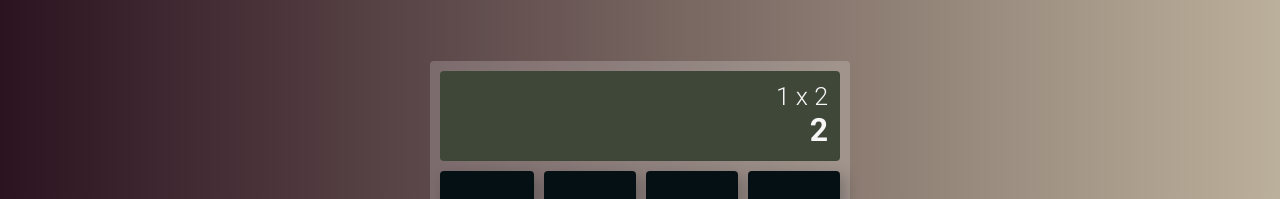
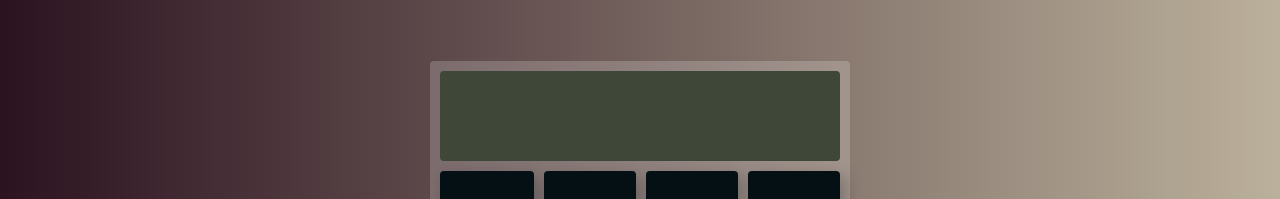
Before and after one commit to saviomisael/calculadora-vuejs, a Vue app: page / in a window 1280 px wide. Shown: the top 199 px of the page. Built offline with nearby package versions, Linux system fonts and the light colour scheme.

Commit message:
refactor Calculator component

```diff
--- a/src/components/Calculator/script.js
+++ b/src/components/Calculator/script.js
@@ -6,4 +6,5 @@ export default {
     PanelResult,
     ButtonsGrid,
   },
+  inject: ['formula', 'result'],
 }
--- a/src/components/Calculator/template.html
+++ b/src/components/Calculator/template.html
@@ -1,4 +1,4 @@
 <main class="calculator">
-  <panel-result formula="1 x 2" result="2"></panel-result>
+  <panel-result :formula="formula" :result="result"></panel-result>
   <buttons-grid></buttons-grid>
 </main>
```
